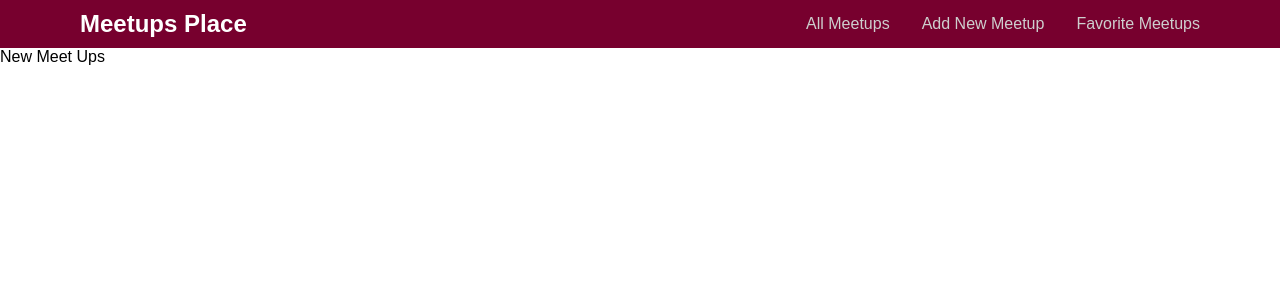
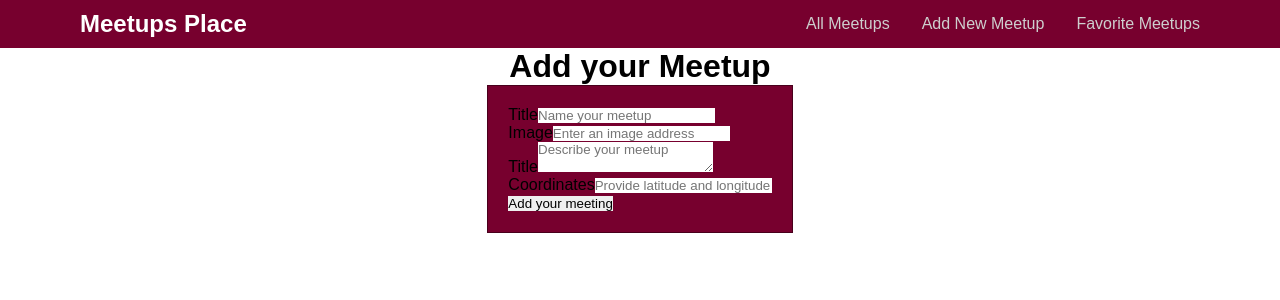
Before and after one commit to Gilmara-Git/Meetups, a React (Create React App) app: page /new-meetups in a window 1280 px wide. Shown: the top 300 px of the page. Built offline with nearby package versions, Linux system fonts and the light colour scheme; a web font is replaced by a local one.

Commit message:
feat: working on new meetup page

```diff
--- /dev/null
+++ b/src/pages/NewMeetUps/NewMeetups.module.css
@@ -0,0 +1,13 @@
+.formWrapper{
+    display: flex;
+    flex-direction: column;
+    align-items: center;
+    justify-content: center;
+
+}
+
+.form {
+    border: 1px solid rgba(0,0,0,0.4);
+    padding: 20px;
+    background-color: #77002e;
+}
--- a/src/pages/NewMeetUps/index.js
+++ b/src/pages/NewMeetUps/index.js
@@ -1,5 +1,40 @@
+ import { useRef } from 'react';
+ import classes from './NewMeetups.module.css';
+
 const NewMeetups = ()=>{
-    return <div>New Meet Ups</div>
+    const onSubmitHandler = (event)=>{
+        event.preventDefault();
+        console.log('I was clicked')
+    }
+
+    return (
+    <div className={classes.formWrapper}>
+        <h1>Add your Meetup</h1>
+        <div className={classes.form}>
+            <form onSubmit={onSubmitHandler}>
+                <div>
+                    <label htmlFor="title">Title</label>
+                    <input type='text' id="title" placeholder='Name your meetup'/>
+                </div>
+
+                <div>
+                    <label htmlFor="image">Image</label>
+                    <input type='text' id="image" placeholder='Enter an image address'/>
+                </div>
+                <div>
+                    <label htmlFor="description">Title</label>
+                    <textarea id="description" placeholder='Describe your meetup'/>
+                </div>
+                <div>
+                    <label htmlFor="coord">Coordinates</label>
+                    <input type='text' id="coord" placeholder='Provide latitude and longitude'/>
+                </div>
+                <button>Add your meeting</button>
+            </form>
+        </div>
+
+    </div>
+    )
 };
 
 export default NewMeetups;
```
